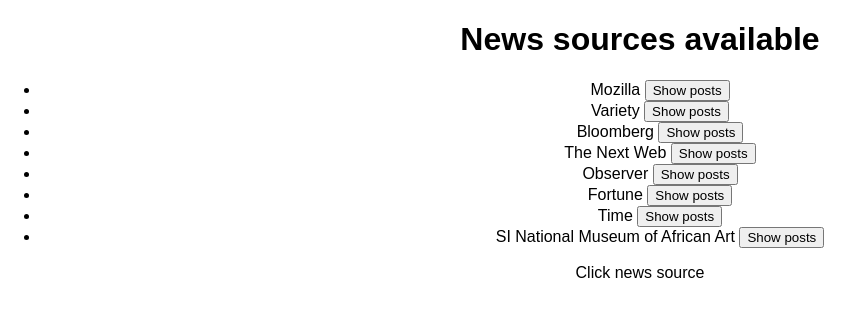
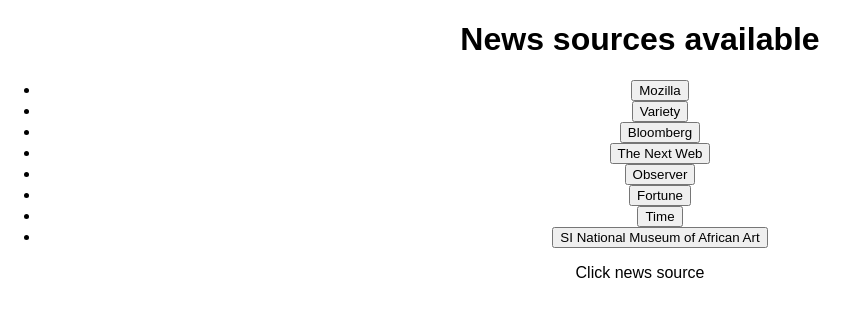
Before and after one commit to heathernfran/react-qz, a React (Create React App) app: page / in a window 1280 px wide. Shown: the top 316 px of the page, without its empty margins (0-863 px from the left). Built offline with nearby package versions, Linux system fonts and the light colour scheme.

Commit message:
Set news source name to be text for buttons.

```diff
--- a/src/App.js
+++ b/src/App.js
@@ -19,7 +19,7 @@
     urls.forEach((v, k) => {
       sourceArray.push(
         <li key={k}>
-          {k} <button id={k} onClick={(e) => this.showPosts(e, v)}>Show posts</button>
+          <button id={k} onClick={(e) => this.showPosts(e, v)}>{k}</button>
         </li>
       )
     })
```
